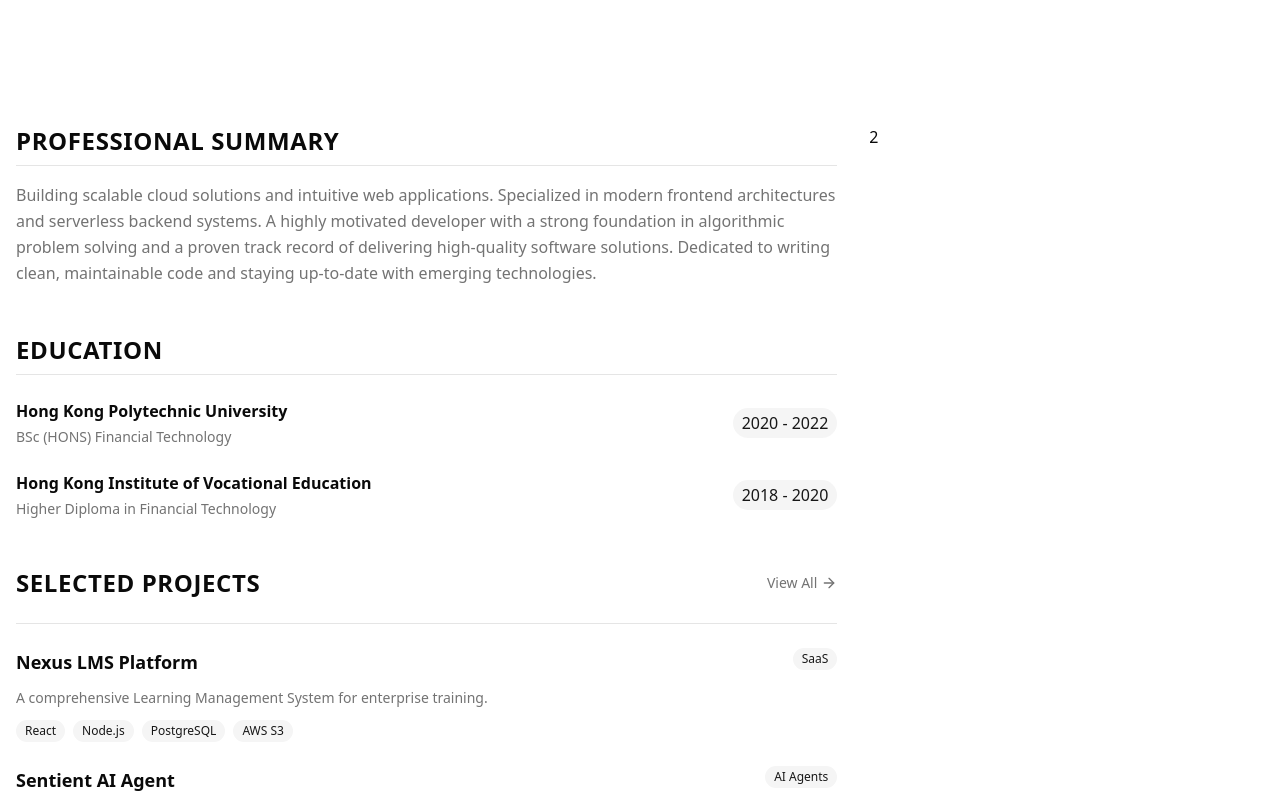
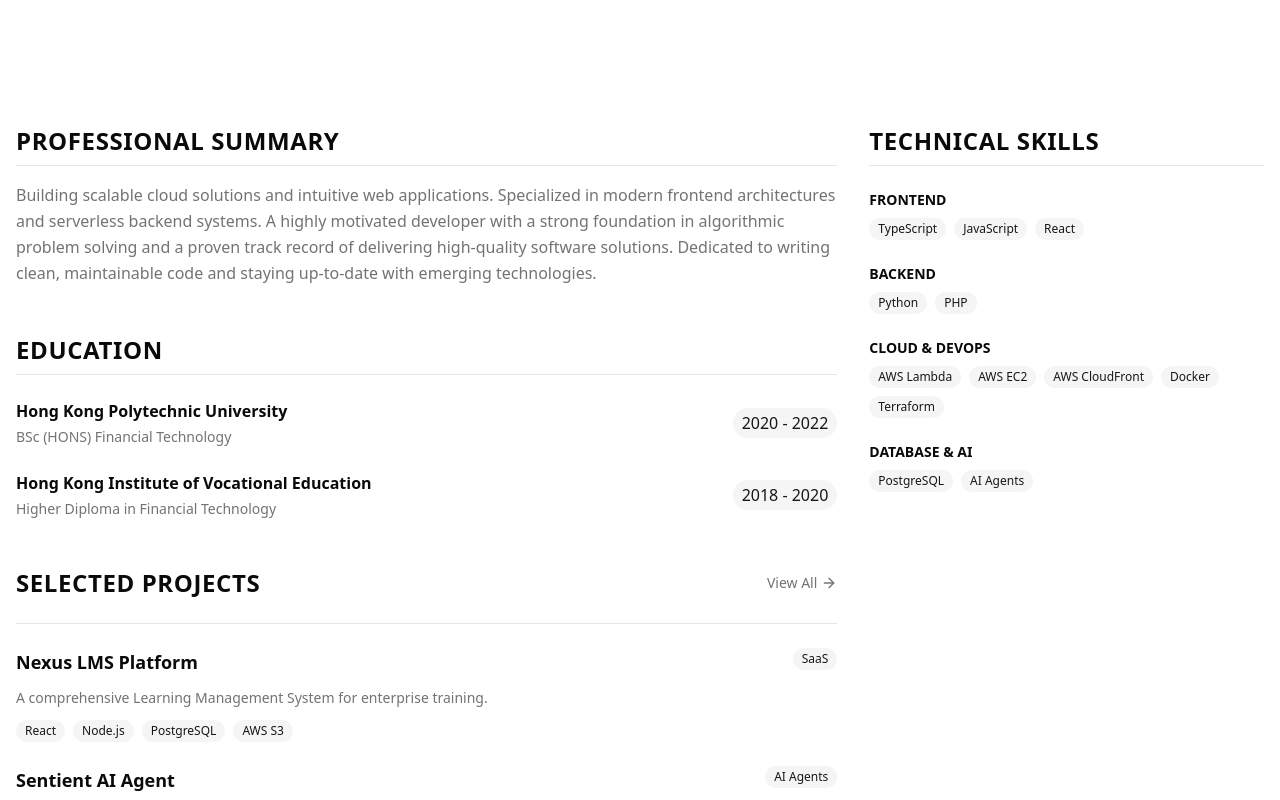
Before and after one commit to bobbyyng/portfolio, a Next.js app: page / in a window 1280 px wide. Shown: the part 580-1380 px from the top of the page. Built offline with nearby package versions, Linux system fonts and the light colour scheme.

Commit message:
Add Technical Skills section to ContentSection component and update profile.json with skills categorized by Frontend, Backend, Cloud & DevOps, and Database & AI.

```diff
--- a/components/content-section.tsx
+++ b/components/content-section.tsx
@@ -91,6 +91,36 @@ function SelectedProjects() {
   );
 }
 
+function TechnicalSkills() {
+  return (
+    <div className="space-y-6">
+      <div>
+        <h2 className="text-2xl font-bold text-foreground uppercase tracking-wide mb-2">
+          Technical Skills
+        </h2>
+        <div className="w-full h-px bg-border"></div>
+      </div>
+      <div className="space-y-6">
+        {profile.skills &&
+          Object.entries(profile.skills).map(([category, skills]) => (
+            <div key={category} className="space-y-2">
+              <h3 className="text-sm font-semibold text-foreground uppercase">
+                {category}
+              </h3>
+              <div className="flex flex-wrap gap-2">
+                {skills.map((skill, index) => (
+                  <Badge key={index} variant="secondary" className="text-xs">
+                    {skill}
+                  </Badge>
+                ))}
+              </div>
+            </div>
+          ))}
+      </div>
+    </div>
+  );
+}
+
 export function ContentSection() {
   return (
     <section className="container mx-auto px-4 py-12 lg:py-16">
@@ -100,7 +130,9 @@ export function ContentSection() {
           <Education />
           <SelectedProjects />
         </div>
-        <div className="col-span-12 lg:col-span-4">2</div>
+        <div className="col-span-12 lg:col-span-4">
+          <TechnicalSkills />
+        </div>
       </div>
     </section>
   );
--- a/content/profile.json
+++ b/content/profile.json
@@ -37,6 +37,12 @@
       "technologies": ["Terraform", "AWS", "Go", "GitHub Actions"]
     }
   ],
+  "skills": {
+    "Frontend": ["TypeScript", "JavaScript", "React"],
+    "Backend": ["Python", "PHP"],
+    "Cloud & DevOps": ["AWS Lambda", "AWS EC2", "AWS CloudFront", "Docker", "Terraform"],
+    "Database & AI": ["PostgreSQL", "AI Agents"]
+  },
   "contact": {
     "email": "bobbyyeung81@gmail.com",
     "phone": "+852 6674 7755",
```
